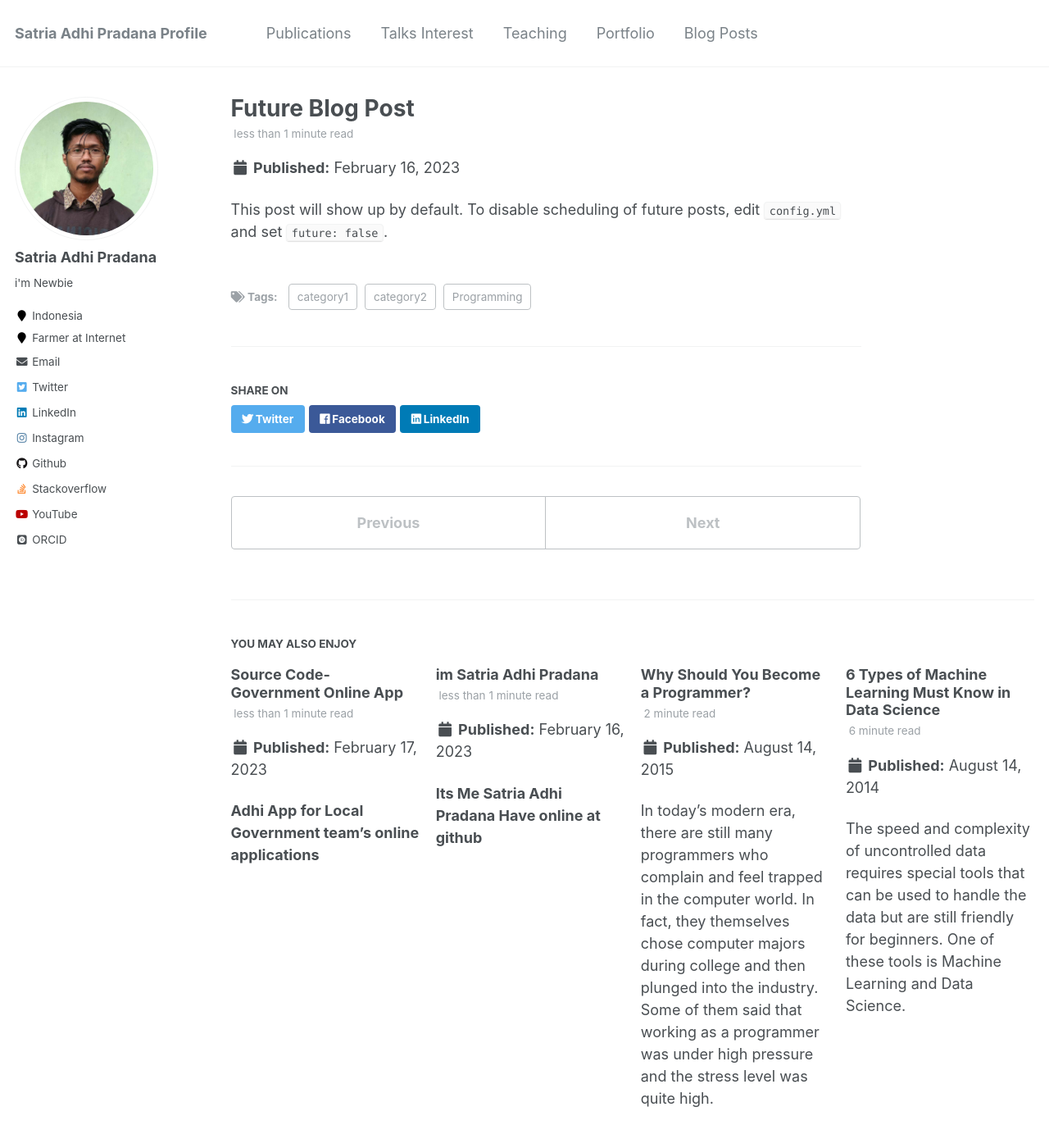
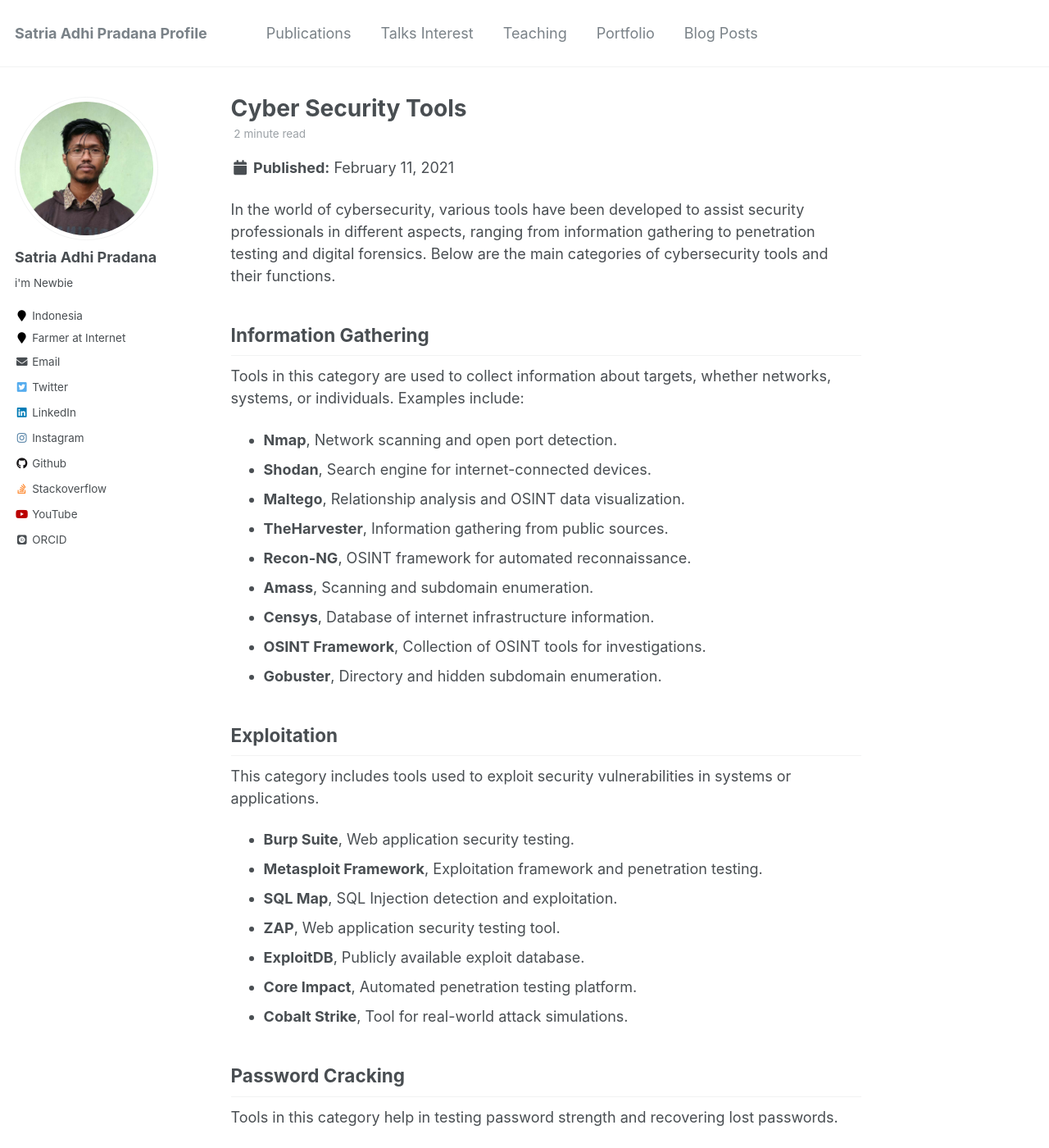
Before and after one commit to SatriaAdhiPradana/satriaadhipradana.github.io, a Jekyll site: the page built from _posts/2023-02-16-future-post.md, in a window 1280 px wide and 1400 px high. Shown: the whole window at 82% size. Built offline with Jekyll 4.4.1, drawn with Linux system fonts in a browser that asks for light colours; some web fonts are replaced; some of the changed text lies outside the part shown.

Commit message:
Update 2023-02-16-future-post.md

```diff
--- a/_posts/2023-02-16-future-post.md
+++ b/_posts/2023-02-16-future-post.md
@@ -1,11 +1,92 @@
 ---
-title: 'Future Blog Post'
-date: 2023-02-16
-permalink: /posts/2023/02/im-Satria-Adhi-Pradana/
+title: 'Cyber Security Tools'
+date: 2021-02-11
+permalink: /posts/2021/02/cyber-security-tools/
 tags:
-  - Programming
-  - category1
-  - category2
+  - CyberSecurity
+  - Cyber Security Tools
+  - Cyber
 ---
 
-This post will show up by default. To disable scheduling of future posts, edit `config.yml` and set `future: false`.
+In the world of cybersecurity, various tools have been developed to assist security professionals in different aspects, ranging from information gathering to penetration testing and digital forensics. Below are the main categories of cybersecurity tools and their functions.
+
+## **Information Gathering**
+Tools in this category are used to collect information about targets, whether networks, systems, or individuals. Examples include:
+- **Nmap**, Network scanning and open port detection.
+- **Shodan**, Search engine for internet-connected devices.
+- **Maltego**, Relationship analysis and OSINT data visualization.
+- **TheHarvester**, Information gathering from public sources.
+- **Recon-NG**, OSINT framework for automated reconnaissance.
+- **Amass**, Scanning and subdomain enumeration.
+- **Censys**, Database of internet infrastructure information.
+- **OSINT Framework**, Collection of OSINT tools for investigations.
+- **Gobuster**, Directory and hidden subdomain enumeration.
+
+## **Exploitation**
+This category includes tools used to exploit security vulnerabilities in systems or applications.
+- **Burp Suite**, Web application security testing.
+- **Metasploit Framework**, Exploitation framework and penetration testing.
+- **SQL Map**, SQL Injection detection and exploitation.
+- **ZAP**, Web application security testing tool.
+- **ExploitDB**, Publicly available exploit database.
+- **Core Impact**, Automated penetration testing platform.
+- **Cobalt Strike**, Tool for real-world attack simulations.
+
+## **Password Cracking**
+Tools in this category help in testing password strength and recovering lost passwords.
+- **John The Ripper**, Multi-format password cracker.
+- **Hydra**, Brute force attack on various services.
+- **Hashcat**, Fast and efficient password hash cracker.
+- **OPHCrack**, Windows password cracking using rainbow tables.
+- **Medusa**, Brute force tool for various protocols.
+- **THC-Hydra**, Versatile brute force tool.
+- **Cain & Abel**, Windows password recovery tool.
+
+## **Vulnerability Scanning**
+These tools are used to detect and analyze vulnerabilities in systems.
+- **OpenVAS**, Open-source vulnerability scanner.
+- **Nessus**, Comprehensive vulnerability scanner.
+- **AppScan**, Application security testing.
+- **LYNIS**, System security auditing and compliance.
+- **Retina**, Network vulnerability scanner.
+- **Nexpose**, Threat detection and scanning platform.
+
+## **Software Engineering**
+This category includes tools used in software engineering for security testing.
+- **GoPhish**, Phishing attack simulation tool.
+- **HiddenEye**, Phishing and social engineering tool.
+- **SocialFish**, Social engineering attack framework.
+- **EvilURL**, Homograph attack detection on URLs.
+- **Evilginx**, MITM (Man-In-The-Middle) attack testing.
+
+## **Forensics**
+Tools in this category assist in digital investigations and forensic analysis.
+- **SleuthKit**, File system analysis toolkit.
+- **Autopsy**, Digital forensic GUI based on SleuthKit.
+- **Volatility**, System memory analysis.
+- **Guymager**, Disk forensic acquisition.
+- **Foremost**, Deleted file recovery.
+- **Binwalk**, Firmware analysis and data extraction.
+- **Wireshark**, Network traffic analysis.
+
+## **Wireless Hacking**
+This category includes tools used for testing wireless network security.
+- **Aircrack-NG**, Wi-Fi security testing.
+- **Wifite**, Automated Wi-Fi attacks.
+- **Kismet**, Wireless network detection.
+- **TCPDump**, Network packet analysis.
+- **Airsnort**, WEP key recovery.
+- **Netstumbler**, Wi-Fi network monitoring.
+- **Reaver**, Brute force attack on WPS.
+
+## **Web Application Assessment**
+These tools help in web application security testing.
+- **OWASP ZAP**, Automated web application security testing.
+- **Burp Suite**, HTTP traffic interception and analysis.
+- **Nikto**, Web application vulnerability scanner.
+- **ZAP**, Web application security scanner.
+- **WPScan**, WordPress vulnerability scanner.
+- **Gobuster**, Hidden directory discovery.
+- **App Spider**, Web application crawling-based security testing.
+
+By understanding and utilizing these tools, cybersecurity professionals can enhance their ability to protect systems, detect threats, and respond to attacks more effectively.
```
